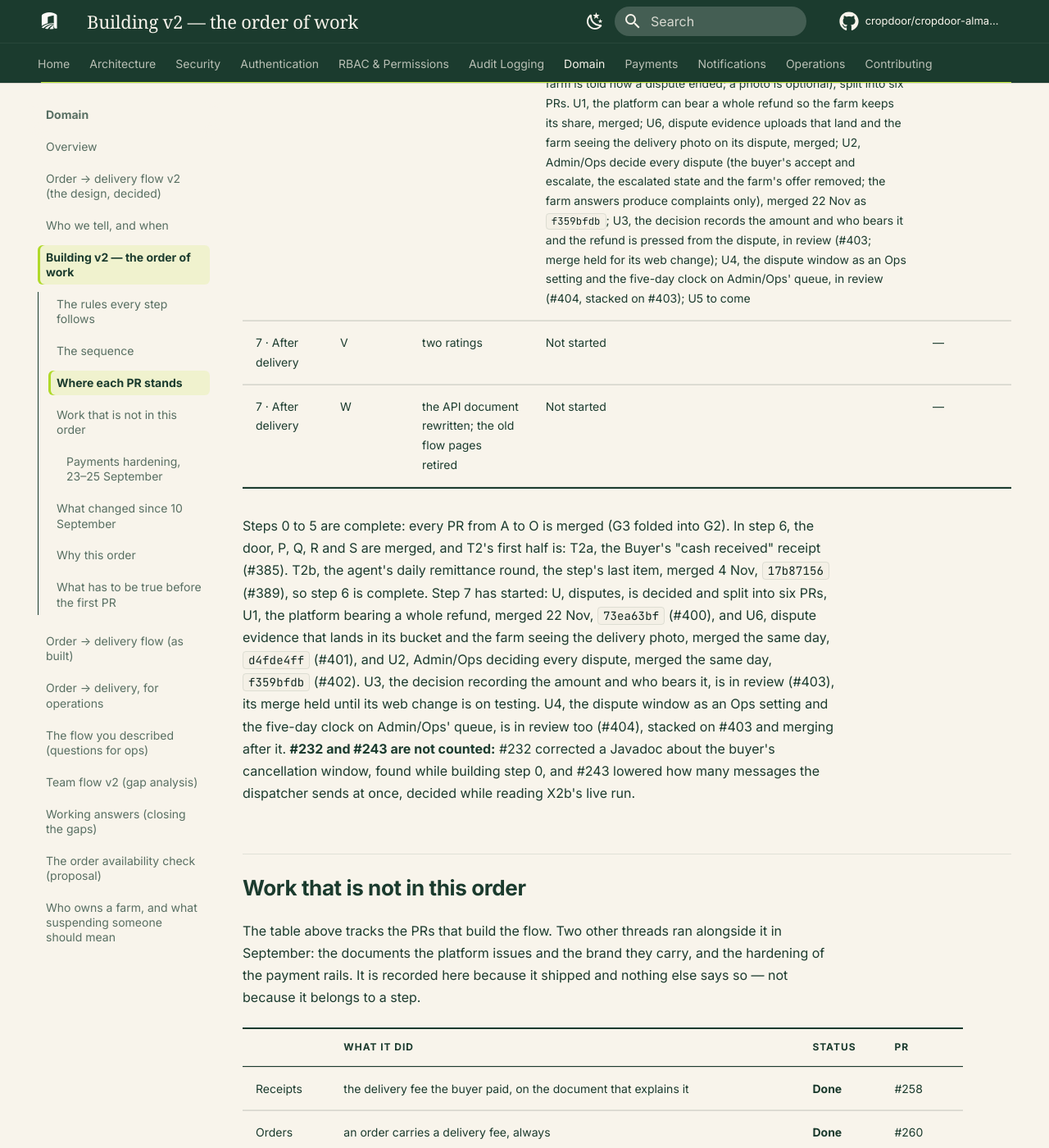
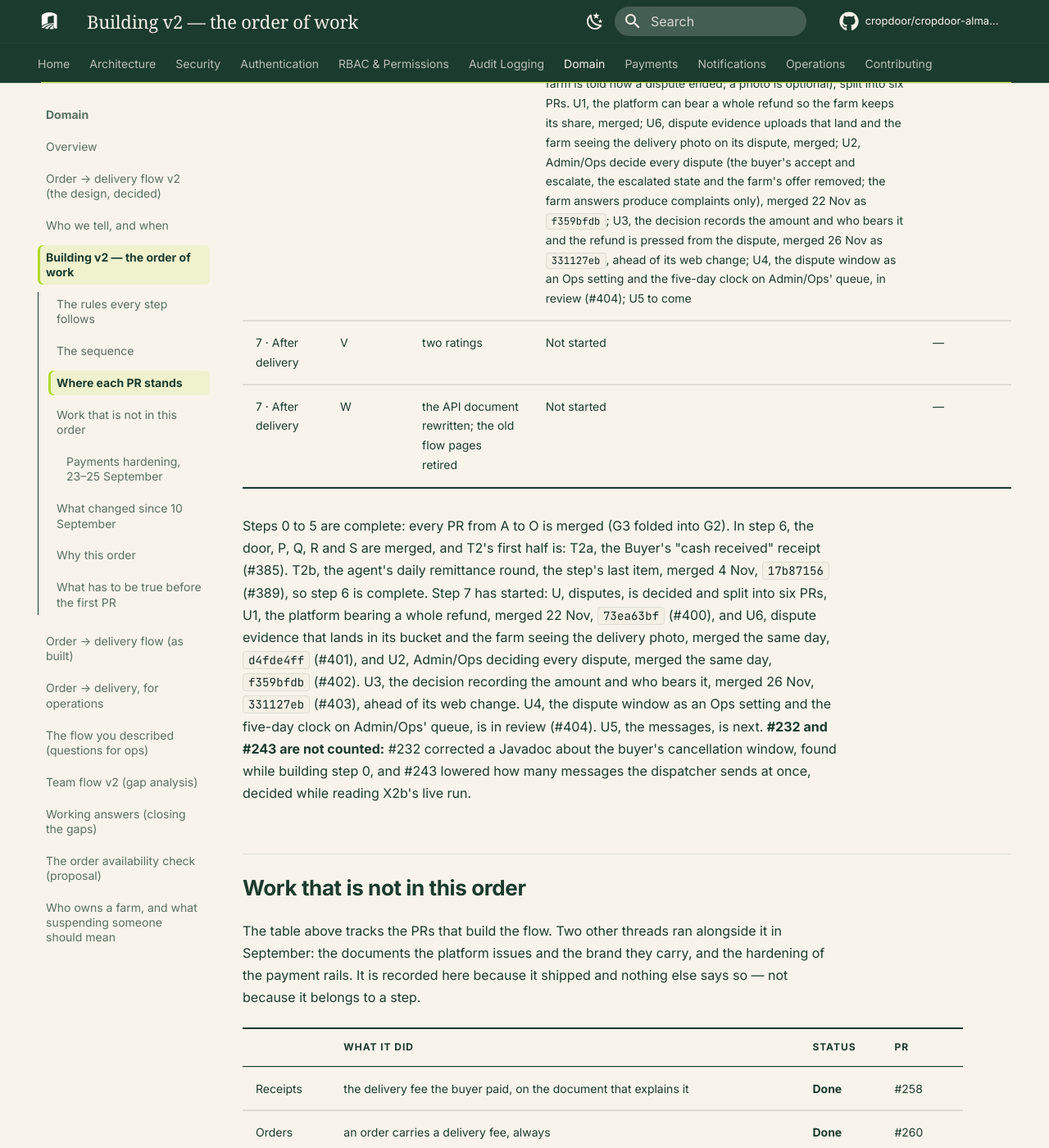
Before and after one commit to cropdoor/cropdoor-almanac, an MkDocs documentation site: the page built from docs/domain/order-delivery-flow-v2-build-order.md, in a window 1280 px wide and 1400 px high, scrolled down 10873 px. Shown: the whole window at 82% size. Built offline with MkDocs 1.6.1 and Material for MkDocs 9.7.7, drawn with Linux system fonts in a browser that asks for light colours; some web fonts are replaced; comment, search, counter and statistics services are not loaded.

Commit message:
Build order: U3 merged (#403)

```diff
--- a/docs/domain/order-delivery-flow-v2-build-order.md
+++ b/docs/domain/order-delivery-flow-v2-build-order.md
@@ -81,11 +81,11 @@ The one place that says what is finished. A PR is **Done** only once it is merge
 | 6 · The door | R | DELIVERY FAILED, the return to the farm, the alerts | **Done** — the delivery agent's DELIVERY FAILED at the door with a reason, a note and photos, no money moved and the crew kept on the order (R1); the produce's return to the farm, the Admin/Ops cancel that follows it and the two overdue alerts (R2); the buyer told why and the farm that its produce is coming back (R3). R1 to R3 are merged and reach production together once the delivery app ships its part | #366, #367, #368 |
 | 6 · The door | S | the second attempt — the buyer asks and pays again, or the order is cancelled with a strike | **Done** — decided (20 Oct: Admin/Ops record the ask, the fee waivable, READY again after the return, the cash fee posted on its own, the online fee by a payment link, the deadline cancel, no online strikes); S0, a builder for the notification context, merged; S4, the desk return (Admin/Ops record the produce back at the farm), merged; S1a, the ask (fee waived) and READY again, merged; S1b, the owed cash fee paid at the door, merged; S3, the deadline cancel, merged; S2a, the owed online fee paid in the app, merged; S2b, the later waiver (Admin/Ops waive an owed fee while the order waits at DELIVERY FAILED, and a charge on a fee no longer owed goes back to the Buyer as such), merged. The security fix's second part (#379): merged 27 Oct, `581fbf01`; live verify passed 66/66; next: the promotion, then the §2.9 deploy step once per environment. Its security follow-up: PR 1, the token chain (#386), merged 31 Oct, `aa870cae`, live verify 41/41; PR 2, the small fixes (#388: phone login answers staff and non-ACTIVE accounts as an unknown phone, the 409s stop echoing contact details, staff `expiresIn` 300), merged 2 Nov, `384393a6`, live verify 31/31; PR 3, the chat socket, waits for cropdoor-frontend#304 | #369, #370, #372, #373, #374, #375, #377 |
 | 6 · The door | T2 | the "cash received" text and the agent's daily remittance round | **Done** — decided (29 Oct: the Buyer who placed the order is told in the app, by email and by text, at the door and at an Admin/Ops close-out, the farm not told; Admin/Ops record each handover when the money reaches CropDoor, and an agent's cash is late at 17:00 on the day it was taken, nothing blocked); T2a, the receipt "we received your cash, GHS X", merged; T2b, the remittance round, merged 4 Nov, `17b87156`: Admin/Ops record each handover for a named agent, as notes counted at the desk or a mobile money transfer seen landing; nobody records their own, and the agent's own "I handed over" form is gone; each agent's late cash shows, and since when; live verify 93 passed, none failed | #385, #389 |
-| 7 · After delivery | U | disputes — the payout held, Admin/Ops name the amount and who bears it | **In progress** — decided (22 Nov: Admin/Ops decide every dispute from the moment it is raised, the farm giving its side on produce complaints and the buyer free to withdraw; the decision is a refund, with its amount and who bears it, or no refund with a note; the amount is entered once and the refund pressed from the queue; the window is 7 days from delivery, an Ops setting; the farm is told how a dispute ended; a photo is optional), split into six PRs. U1, the platform can bear a whole refund so the farm keeps its share, merged; U6, dispute evidence uploads that land and the farm seeing the delivery photo on its dispute, merged; U2, Admin/Ops decide every dispute (the buyer's accept and escalate, the escalated state and the farm's offer removed; the farm answers produce complaints only), merged 22 Nov as `f359bfdb`; U3, the decision records the amount and who bears it and the refund is pressed from the dispute, in review (#403; merge held for its web change); U4, the dispute window as an Ops setting and the five-day clock on Admin/Ops' queue, in review (#404, stacked on #403); U5 to come | #400, #401, #402, #403, #404 |
+| 7 · After delivery | U | disputes — the payout held, Admin/Ops name the amount and who bears it | **In progress** — decided (22 Nov: Admin/Ops decide every dispute from the moment it is raised, the farm giving its side on produce complaints and the buyer free to withdraw; the decision is a refund, with its amount and who bears it, or no refund with a note; the amount is entered once and the refund pressed from the queue; the window is 7 days from delivery, an Ops setting; the farm is told how a dispute ended; a photo is optional), split into six PRs. U1, the platform can bear a whole refund so the farm keeps its share, merged; U6, dispute evidence uploads that land and the farm seeing the delivery photo on its dispute, merged; U2, Admin/Ops decide every dispute (the buyer's accept and escalate, the escalated state and the farm's offer removed; the farm answers produce complaints only), merged 22 Nov as `f359bfdb`; U3, the decision records the amount and who bears it and the refund is pressed from the dispute, merged 26 Nov as `331127eb`, ahead of its web change; U4, the dispute window as an Ops setting and the five-day clock on Admin/Ops' queue, in review (#404); U5 to come | #400, #401, #402, #403, #404 |
 | 7 · After delivery | V | two ratings | Not started | — |
 | 7 · After delivery | W | the API document rewritten; the old flow pages retired | Not started | — |
 
-Steps 0 to 5 are complete: every PR from A to O is merged (G3 folded into G2). In step 6, the door, P, Q, R and S are merged, and T2's first half is: T2a, the Buyer's "cash received" receipt (#385). T2b, the agent's daily remittance round, the step's last item, merged 4 Nov, `17b87156` (#389), so step 6 is complete. Step 7 has started: U, disputes, is decided and split into six PRs, U1, the platform bearing a whole refund, merged 22 Nov, `73ea63bf` (#400), and U6, dispute evidence that lands in its bucket and the farm seeing the delivery photo, merged the same day, `d4fde4ff` (#401), and U2, Admin/Ops deciding every dispute, merged the same day, `f359bfdb` (#402). U3, the decision recording the amount and who bears it, is in review (#403), its merge held until its web change is on testing. U4, the dispute window as an Ops setting and the five-day clock on Admin/Ops' queue, is in review too (#404), stacked on #403 and merging after it. **#232 and #243 are not counted:** #232 corrected a Javadoc about the buyer's cancellation window, found while building step 0, and #243 lowered how many messages the dispatcher sends at once, decided while reading X2b's live run.
+Steps 0 to 5 are complete: every PR from A to O is merged (G3 folded into G2). In step 6, the door, P, Q, R and S are merged, and T2's first half is: T2a, the Buyer's "cash received" receipt (#385). T2b, the agent's daily remittance round, the step's last item, merged 4 Nov, `17b87156` (#389), so step 6 is complete. Step 7 has started: U, disputes, is decided and split into six PRs, U1, the platform bearing a whole refund, merged 22 Nov, `73ea63bf` (#400), and U6, dispute evidence that lands in its bucket and the farm seeing the delivery photo, merged the same day, `d4fde4ff` (#401), and U2, Admin/Ops deciding every dispute, merged the same day, `f359bfdb` (#402). U3, the decision recording the amount and who bears it, merged 26 Nov, `331127eb` (#403), ahead of its web change. U4, the dispute window as an Ops setting and the five-day clock on Admin/Ops' queue, is in review (#404). U5, the messages, is next. **#232 and #243 are not counted:** #232 corrected a Javadoc about the buyer's cancellation window, found while building step 0, and #243 lowered how many messages the dispatcher sends at once, decided while reading X2b's live run.
 
 ## Work that is not in this order
 
```
